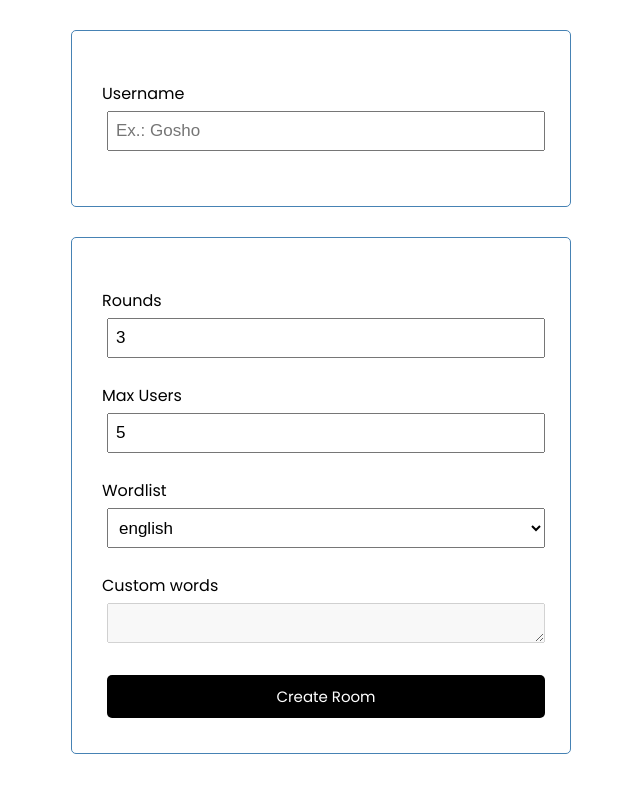
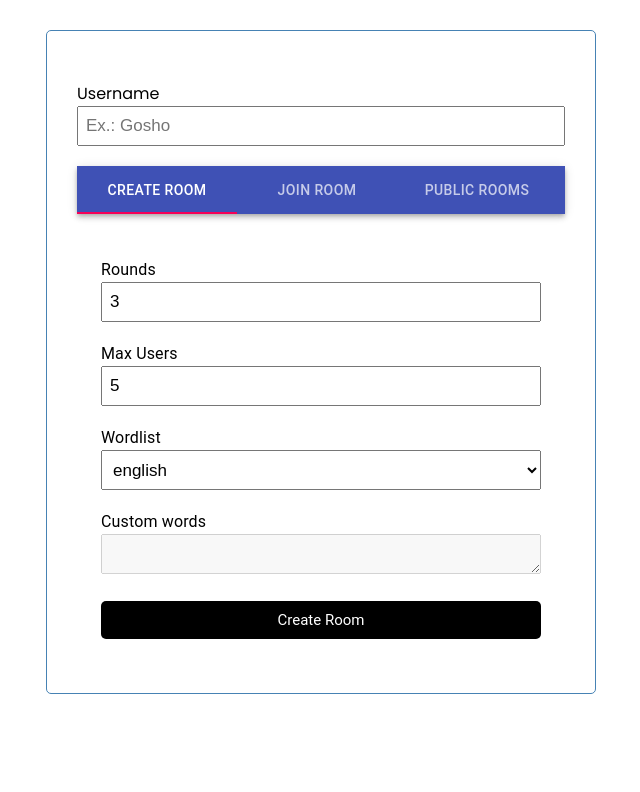
Before and after one commit to angel-penchev/skribbl, a React (Create React App) app in the folder client/: page / in a window 1280 px wide. Shown: the top 792 px of the page, without its empty margins (319-959 px from the left). Built offline with nearby package versions, Linux system fonts and the light colour scheme.

Commit message:
[Feat] Tabbed home screen

```diff
--- a/client/package.json
+++ b/client/package.json
@@ -3,6 +3,7 @@
   "version": "0.1.0",
   "private": true,
   "dependencies": {
+    "@material-ui/core": "^4.11.3",
     "@testing-library/jest-dom": "^5.11.10",
     "@testing-library/react": "^11.2.6",
     "@testing-library/user-event": "^12.8.3",
--- a/client/src/App.tsx
+++ b/client/src/App.tsx
@@ -1,9 +1,14 @@
+import AppBar from "@material-ui/core/AppBar";
+import Tab from "@material-ui/core/Tab";
+import Tabs from "@material-ui/core/Tabs";
 import React, { useState } from "react";
 import RoomSettings from "./components/RoomSettings";
+import TabPanel from "./components/TabPanel";
 import UsernameInput from "./components/UsernameInput";
 
 function App() {
   const [username, setUsername] = useState('')
+  const [value, setValue] = React.useState(0);
 
   const onUsernameChange = (username: string) => {
     setUsername(username)
@@ -13,13 +18,30 @@ function App() {
     console.log('yay');
   }
 
+  const handleChange = (event: React.ChangeEvent<{}>, newValue: any) => {
+    setValue(newValue);
+  };
+
   return (
     <div className="App">
       <div className='container'>
         <UsernameInput onUsernameChange={onUsernameChange} />
-      </div>
-      <div className='container'>
-        <RoomSettings onRoomCreate={onRoomCreate} />
+        <AppBar position="static">
+          <Tabs value={value} onChange={handleChange}>
+            <Tab label="Create Room" />
+            <Tab label="Join Room" />
+            <Tab label="Public Rooms" />
+          </Tabs>
+        </AppBar>
+        <TabPanel value={value} index={0}>
+          <RoomSettings onRoomCreate={onRoomCreate} />
+        </TabPanel>
+        <TabPanel value={value} index={1}>
+          <p>Join Room</p>
+        </TabPanel>
+        <TabPanel value={value} index={2}>
+          <p>Public Rooms</p>
+        </TabPanel>
       </div>
     </div>
   );
--- /dev/null
+++ b/client/src/components/TabPanel.tsx
@@ -0,0 +1,28 @@
+import { Box, Typography } from "@material-ui/core";
+import React from "react";
+
+interface Props {
+    children: React.ReactNode,
+    index: any,
+    value: any,
+}
+
+const TabPanel: React.FC<Props> = ({ children, value, index, ...other }) => {
+    return (
+        <div
+            role="tabpanel"
+            hidden={value !== index}
+            id={`simple-tabpanel-${index}`}
+            aria-labelledby={`simple-tab-${index}`}
+            {...other}
+        >
+            {value === index && (
+                <Box p={3}>
+                    <Typography>{children}</Typography>
+                </Box>
+            )}
+        </div>
+    );
+}
+
+export default TabPanel
--- a/client/src/index.css
+++ b/client/src/index.css
@@ -11,7 +11,7 @@ body {
 }
 
 .container {
-  max-width: 500px;
+  max-width: 550px;
   margin: 30px auto;
   overflow: auto;
   border: 1px solid steelblue;
@@ -32,7 +32,6 @@ body {
   color: #fff;
   border: none;
   padding: 10px 20px;
-  margin: 5px;
   border-radius: 5px;
   cursor: pointer;
   text-decoration: none;
@@ -68,24 +67,8 @@ body {
 .form-control input, .form-control select, .form-control textarea {
   width: 100%;
   height: 40px;
-  margin: 5px;
   padding: 3px 7px;
   font-size: 17px;
-}
-
-.form-control-check {
-  display: flex;
-  align-items: center;
-  justify-content: space-between;
-}
-
-.form-control-check label {
-  flex: 1;
-}
-
-.form-control-check input {
-  flex: 2;
-  height: 20px;
 }
 
 footer {
```
Also changed, not shown: 1 other file (tests, documents, lock files or other folders).
